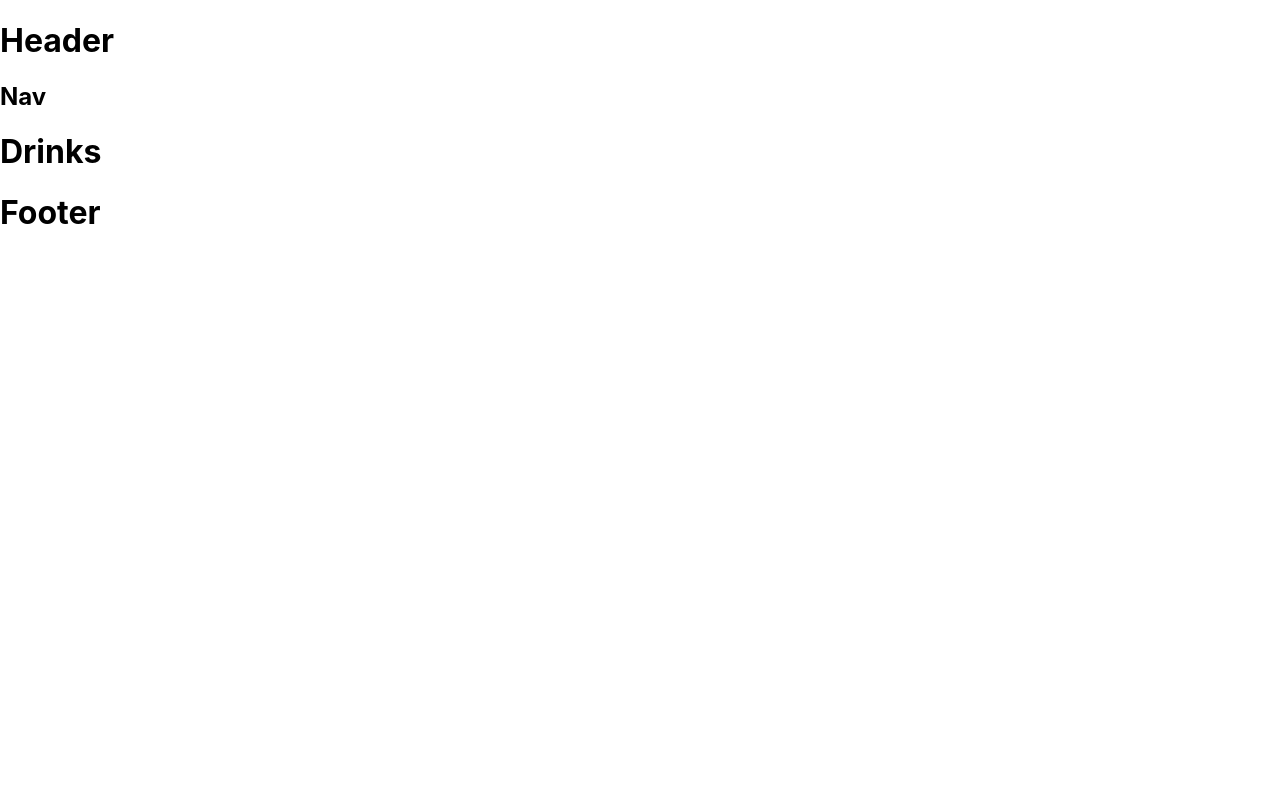
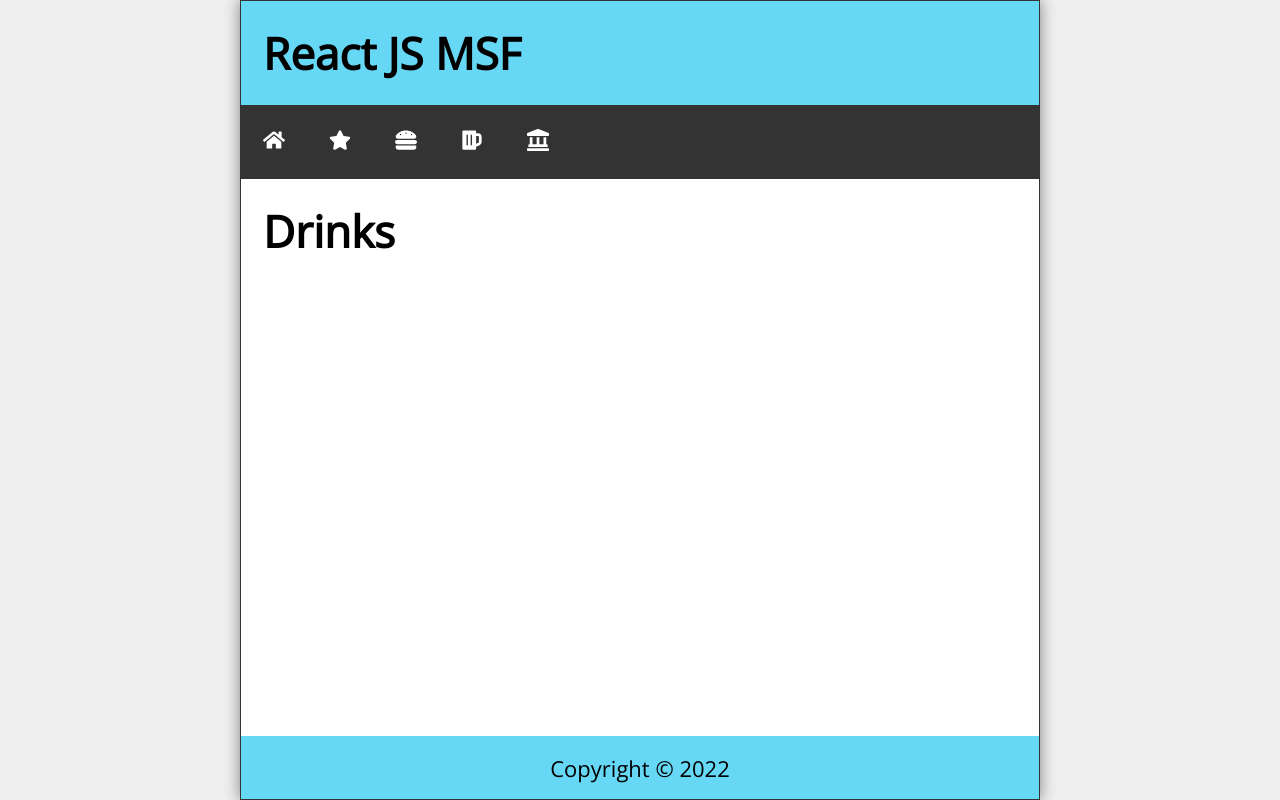
Before and after one commit to RobThomas68/MinnesotaStateFair, a React (Create React App) app: page /drinks in a window 1280 px wide. Built offline with nearby package versions, Linux system fonts and the light colour scheme.

Commit message:
Updated CSS, added classNames to components, use FontAwesome for Nav

```diff
--- a/package.json
+++ b/package.json
@@ -8,6 +8,7 @@
     "@testing-library/user-event": "^13.5.0",
     "react": "^18.2.0",
     "react-dom": "^18.2.0",
+    "react-icons": "^4.4.0",
     "react-router-dom": "^6.3.0",
     "react-scripts": "5.0.1",
     "web-vitals": "^2.1.4"
--- a/src/Drinks.js
+++ b/src/Drinks.js
@@ -1,6 +1,6 @@
 const Drinks = () => {
     return (
-      <main>
+      <main className="Drinks">
           <h1>Drinks</h1>
       </main>
     )
--- a/src/Favorites.js
+++ b/src/Favorites.js
@@ -1,6 +1,6 @@
 const Favorites = () => {
     return (
-      <main>
+      <main className="Favorites">
           <h1>Favorites</h1>
       </main>
     )
--- a/src/Food.js
+++ b/src/Food.js
@@ -1,6 +1,6 @@
 const Food = () => {
     return (
-      <main>
+      <main className="Food">
           <h1>Food</h1>
       </main>
     )
--- a/src/Footer.js
+++ b/src/Footer.js
@@ -1,7 +1,8 @@
 const Footer = () => {
+    const today = new Date();
     return (
-      <footer>
-          <h1>Footer</h1>
+      <footer className="Footer">
+          <p>Copyright &copy; {today.getFullYear()}</p>
       </footer>
     )
   }
--- a/src/Header.js
+++ b/src/Header.js
@@ -1,7 +1,7 @@
-const Header = () => {
+const Header = ({ title }) => {
   return (
-    <header>
-        <h1>Header</h1>
+    <header className="Header">
+        <h1>{title}</h1>
     </header>
   )
 }
--- a/src/Home.js
+++ b/src/Home.js
@@ -1,6 +1,6 @@
 const Home = () => {
     return (
-      <main>
+      <main className="Home">
           <h1>Home</h1>
       </main>
     )
--- a/src/Layout.js
+++ b/src/Layout.js
@@ -7,7 +7,7 @@
 const Layout = () => {
   return (
     <div className="App">
-        <Header />
+        <Header title="React JS MSF" />
         <Nav />
         <Outlet />
         <Footer />
--- a/src/Nav.js
+++ b/src/Nav.js
@@ -1,7 +1,16 @@
+import { Link } from 'react-router-dom';
+import { FaHome, FaStar, FaBeer, FaHamburger, FaLandmark } from 'react-icons/fa'
+
 const Nav = () => {
     return (
-      <nav>
-          <h1>Nav</h1>
+      <nav className="Nav">
+        <ul>
+          <li><Link to="/"><FaHome/></Link></li>
+          <li><Link to="/favorites" title="Favorites"><FaStar/></Link></li>
+          <li><Link to="/food" title="Food"><FaHamburger/></Link></li>
+          <li><Link to="/drinks" title="Drinks"><FaBeer/></Link></li>
+          <li><Link to="/vendors" title="Vendors"><FaLandmark/></Link></li>
+        </ul>
       </nav>
     )
   }
--- a/src/Vendors.js
+++ b/src/Vendors.js
@@ -1,6 +1,6 @@
 const Vendors = () => {
     return (
-      <main>
+      <main className="Vendors">
           <h1>Vendors</h1>
       </main>
     )
--- a/src/index.css
+++ b/src/index.css
@@ -1,13 +1,271 @@
+@import url('https://fonts.googleapis.com/css2?family=Open+Sans&display=swap');
+
+* {
+  margin: 0;
+  padding: 0;
+  box-sizing: border-box;
+}
+
+html {
+  font-size: 16px;
+}
+
 body {
-  margin: 0;
-  font-family: -apple-system, BlinkMacSystemFont, 'Segoe UI', 'Roboto', 'Oxygen',
-    'Ubuntu', 'Cantarell', 'Fira Sans', 'Droid Sans', 'Helvetica Neue',
-    sans-serif;
+  min-height: 100vh;
+  font-family: 'Open Sans', sans-serif;
   -webkit-font-smoothing: antialiased;
   -moz-osx-font-smoothing: grayscale;
+  display: flex;
+  background-color: #efefef;
 }
 
-code {
-  font-family: source-code-pro, Menlo, Monaco, Consolas, 'Courier New',
-    monospace;
+#root {
+  flex-grow: 1;
+  display: flex;
+  justify-content: center;
+  align-items: center;
 }
+
+.App {
+  width: 100%;
+  max-width: 800px;
+  height: 100vh;
+  display: flex;
+  flex-direction: column;
+  justify-content: flex-start;
+  align-items: center;
+  border: 1px solid #333;
+  box-shadow: 0px 0px 15px gray;
+}
+
+.Header, .Footer {
+  width: 100%;
+  background-color: #66d8f5;
+  padding: 1rem;
+  display: flex;
+  justify-content: space-between;
+  align-items: center;
+}
+
+.Header h1 {
+  font-size: 1.5rem;
+}
+
+.Header svg {
+  font-size: 2rem;
+}
+
+.Footer {
+  padding: 0.75rem;
+  display: grid;
+  place-content: center;
+}
+
+.Nav {
+  width: 100%;
+  background-color: #333;
+  display: flex;
+  flex-direction: column;
+  justify-content: flex-start;
+  align-items: flex-start;
+}
+
+.searchForm {
+  width: 80%;
+  padding: 1rem 0 0 0.75rem;
+}
+
+.searchForm input[type="text"] {
+  font-family: 'Open Sans', sans-serif;
+  width: 100%;
+  min-height: 48px;
+  font-size: 1rem;
+  padding: 0.25rem;
+  border-radius: 0.25rem;
+  outline: none;
+}
+
+.searchForm label {
+  position: absolute;
+  left: -99999px;
+}
+
+.Nav ul {
+  color: #fff;
+  list-style-type: none;
+  display: flex;
+  flex-wrap: nowrap;
+  align-items: center;
+}
+
+.Nav li {
+  padding: 1rem;
+}
+
+.Nav li:hover,
+.Nav li:focus {
+  padding: 1rem;
+}
+
+.Nav li a {
+  color: #fff;
+  text-decoration: none;
+}
+
+.Nav li:hover,
+.Nav li:focus,
+.Nav li:hover a,
+.Nav li:focus a  {
+  background-color: #eee;
+  color: #333;
+}
+
+.Nav li:hover a,
+.Nav li:focus a {
+  cursor: pointer;
+}
+
+.Home, .NewPost, .PostPage, .About, .Missing, .Favorites, .Food, .Drinks, .Vendors {
+  width: 100%;
+  flex-grow: 1;
+  padding: 1rem;
+  overflow-y: auto;
+  background-color: #fff;
+}
+
+.post {
+  margin-top: 1rem;
+  padding-bottom: 1rem;
+  border-bottom: 1px solid lightgray;
+}
+
+.Home .post a {
+  text-decoration: none;
+}
+
+.Home .post a,
+.Home .post a:visited {
+  color: #000;
+}
+
+.post:first-child {
+  margin-top: 0;
+}
+
+.post:last-child {
+  border-bottom: none;
+}
+
+.postDate {
+  font-size: 0.75rem;
+  margin-top: 0.25rem;
+}
+
+.postBody {
+  margin: 1rem 0;
+}
+
+.newPostForm {
+  display: flex;
+  flex-direction: column;
+}
+
+.newPostForm label {
+  margin-top: 1rem;
+}
+
+.newPostForm input[type='text'],
+.newPostForm textarea {
+  font-family: 'Open Sans', sans-serif;
+  width: 100%;
+  min-height: 48px;
+  font-size: 1rem;
+  padding: 0.25rem;
+  border-radius: 0.25rem;
+  margin-right: 0.25rem;
+  outline: none;
+}
+
+.newPostForm textarea {
+  height: 100px;
+}
+
+.newPostForm button {
+  margin-top: 1rem;
+  height: 48px;
+  min-width: 48px;
+  border-radius: 10px;
+  padding: 0.5rem;
+  font-size: 1rem;
+  cursor: pointer;
+}
+
+.Missing h2, .PostPage h2,
+.Missing p, .PostPage p {
+  margin-bottom: 1rem;
+}
+
+.PostPage button {
+  height: 48px;
+  min-width: 48px;
+  border-radius: 0.25rem;
+  padding: 0.5rem;
+  font-size: 1rem;
+  background-color: red;
+  color: #fff;
+  cursor: pointer;
+}
+
+.statusMsg {
+  margin-top: 2rem;
+}
+
+@media only screen and (min-width: 610px) {
+  html {
+    font-size: 22px;
+  }
+
+  .Header h1 {
+    font-size: 2rem;
+  }
+
+  .Nav {
+    flex-direction: row;
+    flex-wrap: nowrap;
+    justify-content: space-between;
+    align-items: center;
+  }
+
+  .Nav ul {
+    text-align: right;
+  }
+
+  .Nav li:hover,
+  .Nav li:focus,
+  .Nav li:hover a,
+  .Nav li:focus a  {
+    background-color: #eee;
+    color: #333;
+  }
+
+  .searchForm {
+    width: 50%;
+    padding: .5rem 0;
+  }
+
+  .searchForm input[type="text"] {
+    margin-left: 0.5rem;
+  }
+
+  .newPostForm textarea {
+    height: 300px;
+  }
+}
+
+@media only screen and (min-width: 992px) {
+
+  .Header svg {
+    font-size: 3rem;
+  }
+
+}
```
Also changed, not shown: 1 other file (tests, documents, lock files or other folders).
